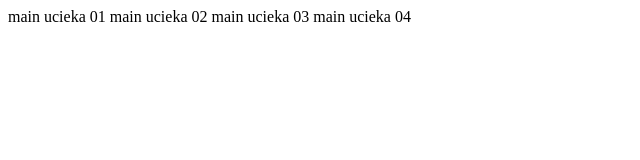
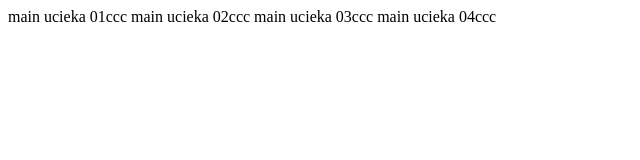
Before and after one commit to rumburakgit/gitjenkinsdemo1, a plain HTML site: page index3.html in a window 1280 px wide. Shown: the whole page, without its empty margins (0-640 px from the left). Drawn offline with Linux system fonts and the light colour scheme.

Commit message:
Update index3.html
cccc

```diff
--- a/index3.html
+++ b/index3.html
@@ -3,10 +3,10 @@
 <head>
     <meta charset="UTF-8">
     <title>Title main_1</title>
-    main ucieka 01
-    main ucieka 02
-    main ucieka 03
-    main ucieka 04
+    main ucieka 01ccc
+    main ucieka 02ccc
+    main ucieka 03ccc
+    main ucieka 04ccc
 </head>
 <body>
 
```
